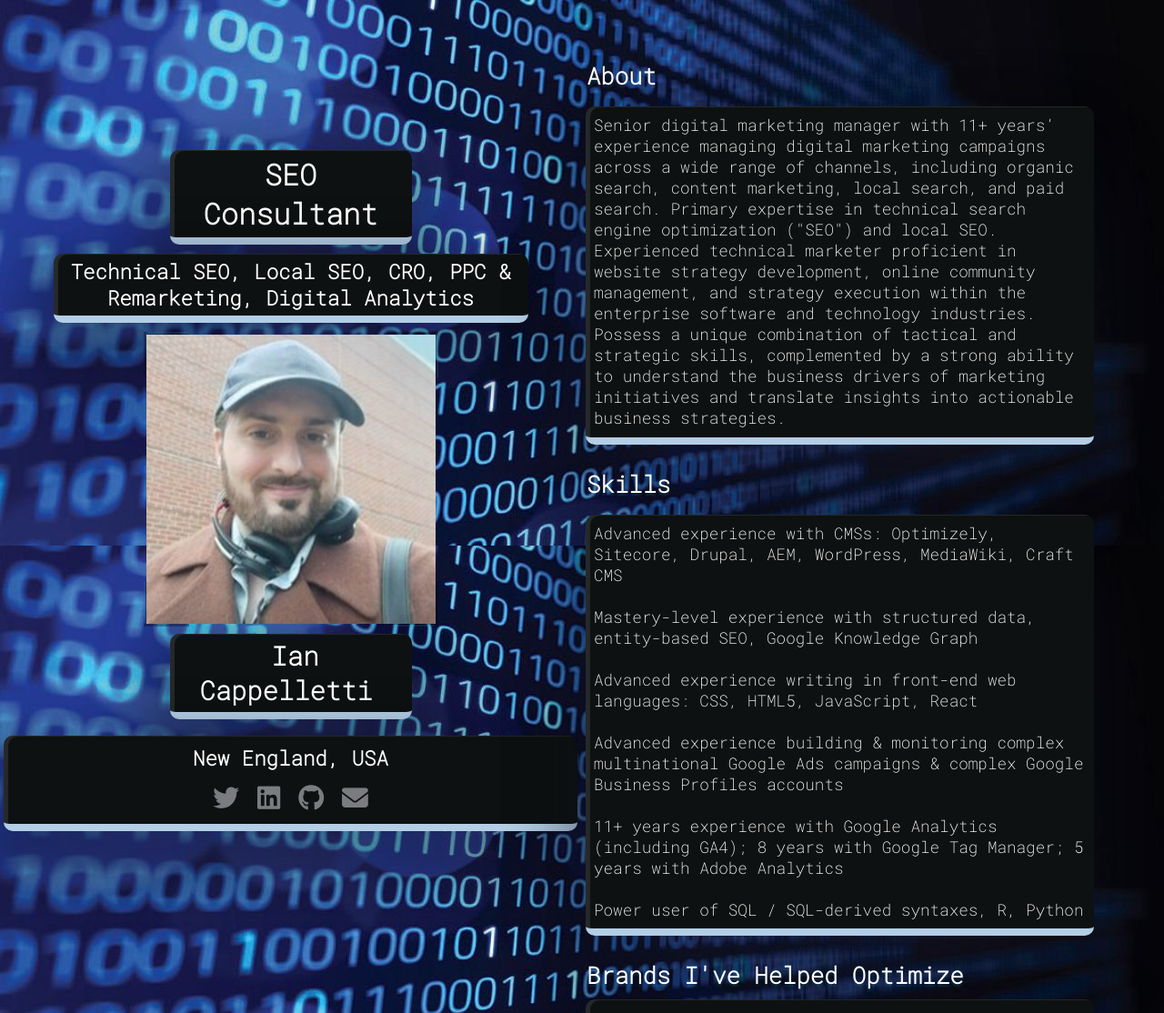
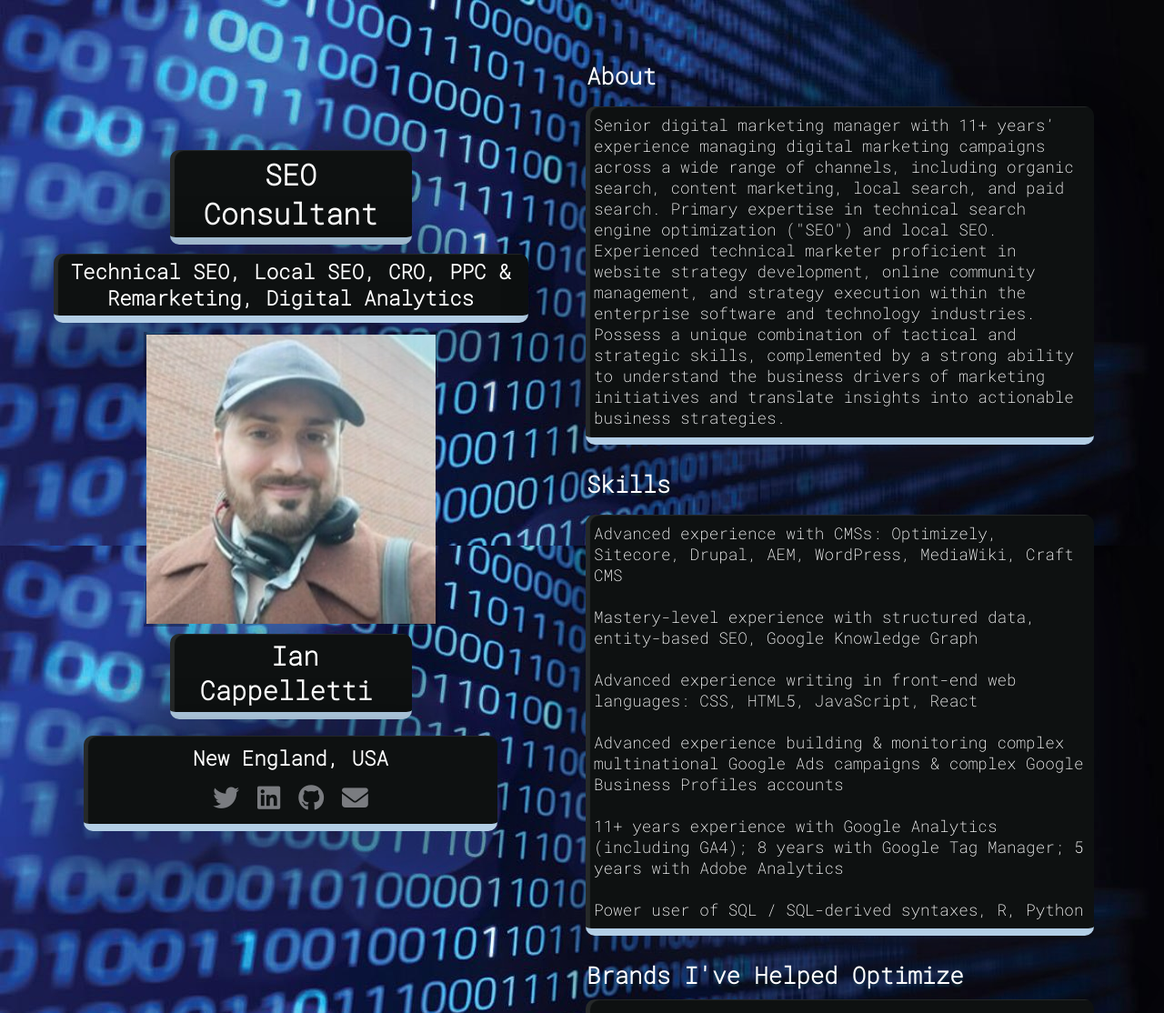
Before and after one commit to iancappelletti/icsite, a plain HTML site: page index.html in a window 1280 px wide. Shown: the top 1114 px of the page at 91% size. Drawn offline with Linux system fonts and the light colour scheme.

Commit message:
Add files via upload

```diff
--- a/style.css
+++ b/style.css
@@ -209,7 +209,7 @@ a{
 	padding:10px;
 	margin:5px;
 	display:table;
-	width:68999%;
+	width:68%;
 		  border-bottom: 8px solid #b3cee5;
 		  margin-left:4px;
 	    border-radius: 10px;
```
